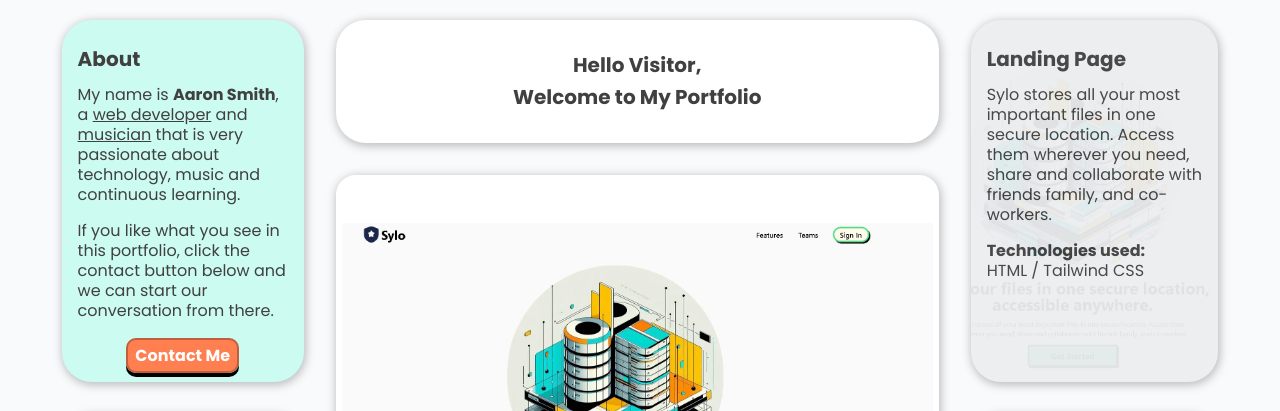
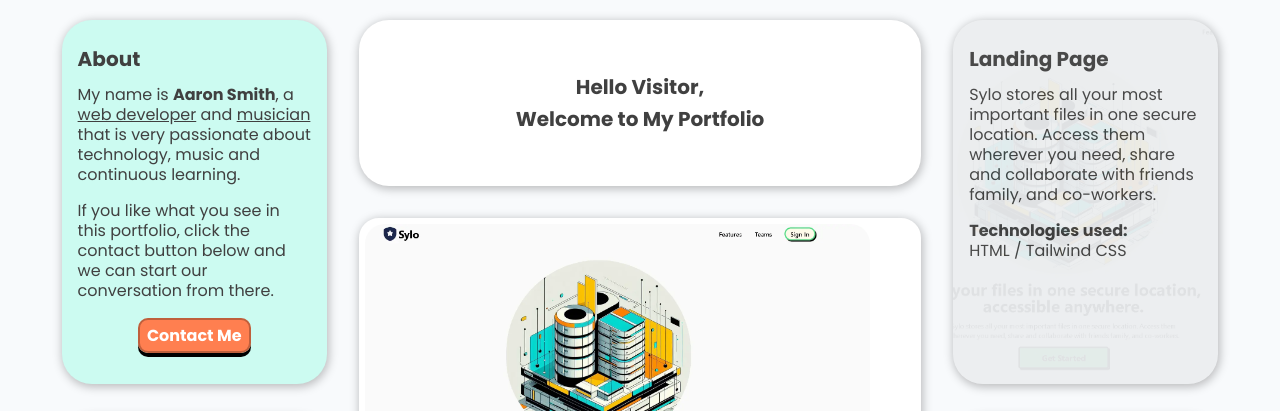
Before and after one commit to Techin4Fun/portfolio-website, a plain HTML site: page index.html in a window 1280 px wide. Shown: the top 411 px of the page. Drawn offline with Linux system fonts and the light colour scheme.

Commit message:
More responsive fixes

```diff
--- a/style.css
+++ b/style.css
@@ -445,7 +445,7 @@ h1 {
 
 }
 
-@media only screen and (max-height: 800px) {
+@media only screen and (max-height: 600px) and (max-height: 800px) {
   html,body{
     height: 100%;
   }
@@ -463,6 +463,10 @@ h1 {
   .About {
     font-size: 0.75rem;
     line-height: 1rem;
+  }
+
+  .Something {
+    font-size: 0.75rem;
   }
 
   .About div {
@@ -506,6 +510,10 @@ h1 {
     line-height: 1.25rem;
   }
 
+  .Something {
+    font-size: 0.85rem;
+  }
+
   .About div {
     margin-top: 25px;
     font-size: 1rem;
@@ -531,4 +539,8 @@ h1 {
     line-height: 1.25rem;
   }
 
+  .Something {
+    font-size: 1rem;
+  }
+
 }
```
